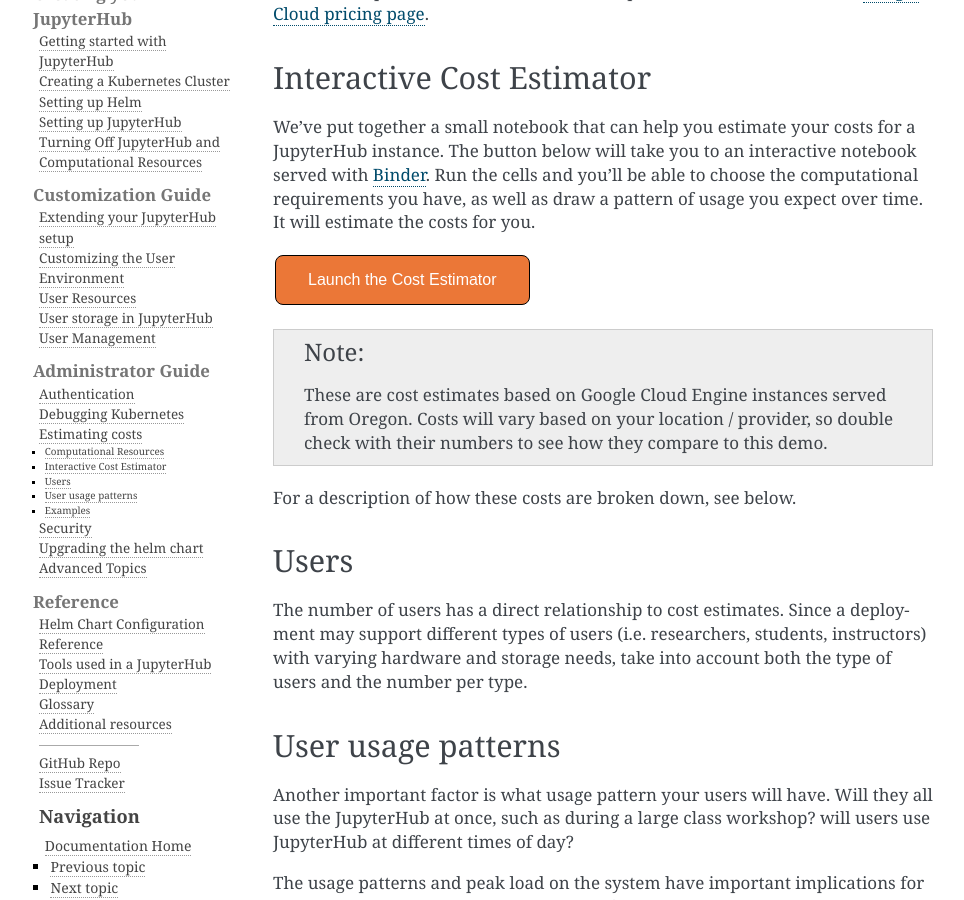
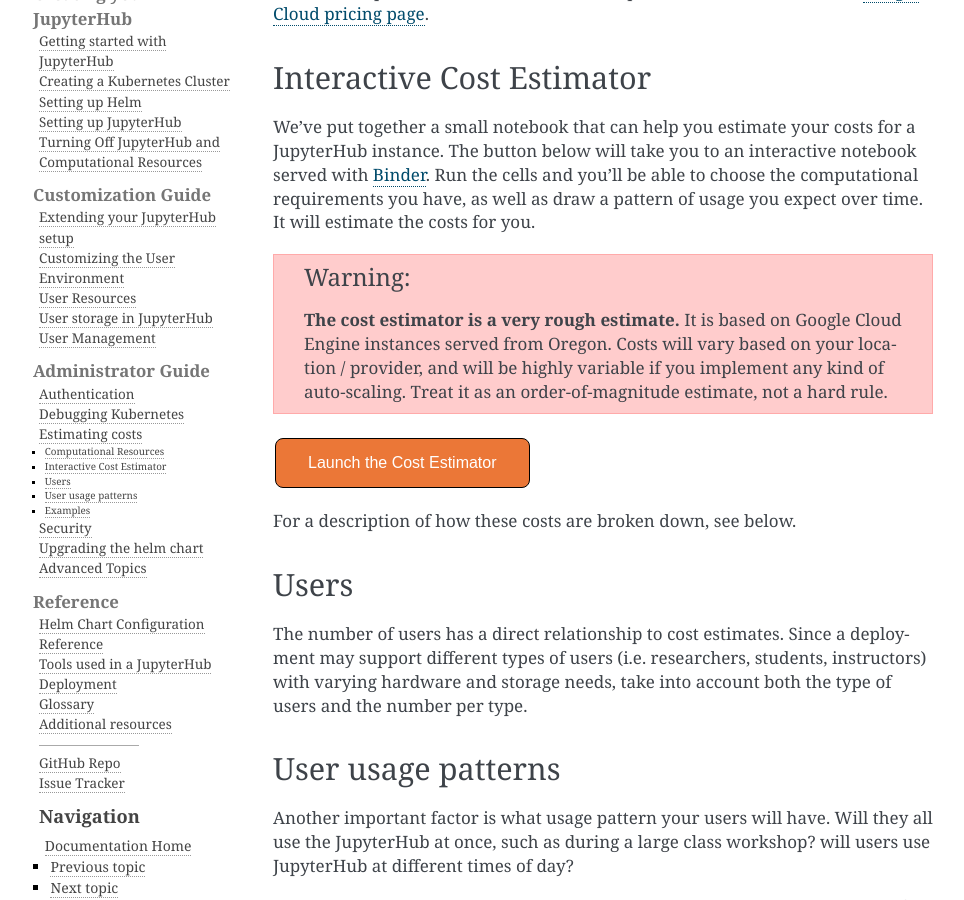
Before and after one commit to jupyterhub/zero-to-jupyterhub-k8s, a Sphinx documentation site: the page built from doc/source/cost.rst, in a window 1280 px wide and 900 px high, scrolled down 590 px. Shown: the whole window, without its empty margins (147-1111 px from the left). Built offline with Sphinx 7.4.7, drawn with Linux system fonts in a browser that asks for light colours; pages that are not in the unit, such as notebooks, are missing from menus.

Commit message:
adding a doc warning

```diff
--- a/doc/source/cost.rst
+++ b/doc/source/cost.rst
@@ -36,16 +36,17 @@ you'll be able to choose the computational requirements you have, as well as
 draw a pattern of usage you expect over time. It will estimate the costs for
 you.
 
+.. warning::
+
+   **The cost estimator is a very rough estimate.** It is based on Google Cloud
+   Engine instances served from Oregon. Costs will vary based on your
+   location / provider, and will be highly variable if you implement any kind
+   of auto-scaling. Treat it as an order-of-magnitude estimate, not a hard rule.
+
 .. raw:: html
 
    <a target="_blank" href="http://mybinder.org/v2/gh/jupyterhub/zero-to-jupyterhub-k8s/master?filepath=doc/ntbk/draw_function.ipynb">
    <button style="background-color: rgb(235, 119, 55); border: 1px solid; border-color: black; color: white; padding: 15px 32px; text-align: center; text-decoration: none; font-size: 16px; margin: 4px 2px; cursor: pointer; border-radius: 8px;">Launch the Cost Estimator</button></a>
-
-.. note::
-
-   These are cost estimates based on Google Cloud Engine instances served from
-   Oregon. Costs will vary based on your location / provider, so double check
-   with their numbers to see how they compare to this demo.
 
 For a description of how these costs are broken down, see below.
 
```
